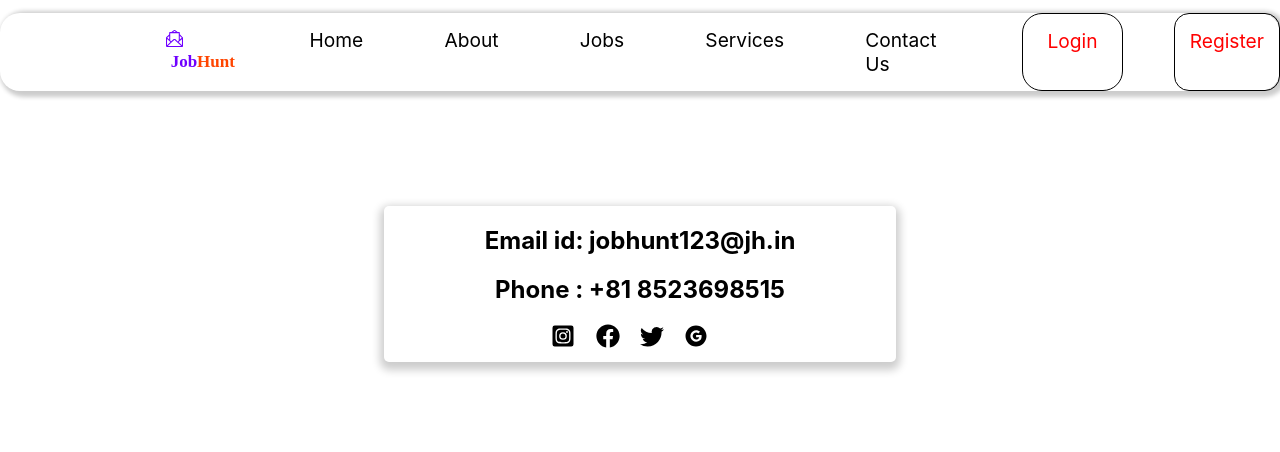
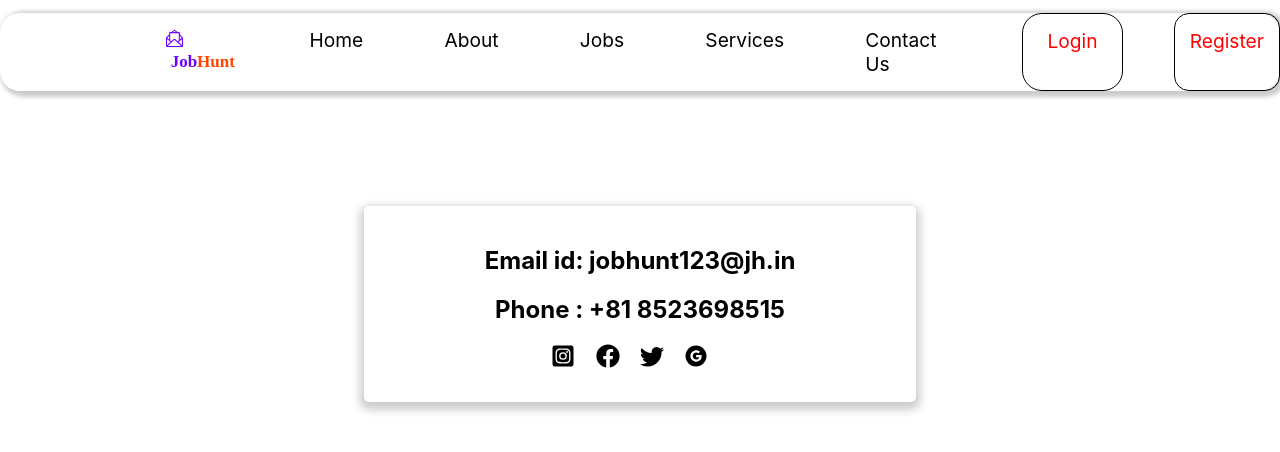
Before and after one commit to kbhargavi333/ISfrontend, a React (Create React App) app: page /contactus in a window 1280 px wide. Shown: the top 452 px of the page. Built offline with nearby package versions, Linux system fonts and the light colour scheme.

Commit message:
Update Contactus.css

```diff
--- a/src/navbar/Contactus.css
+++ b/src/navbar/Contactus.css
@@ -1,4 +1,4 @@
-.card{
+.card {
   display: flex;
   flex-direction: column;
   align-items: center;
@@ -6,17 +6,33 @@
   text-align: justify;
   margin-top: 9%;
 }
-.contact{
+
+.contact {
   box-shadow: 0 4px 8px 4px rgba(0, 0, 0, 0.2);
   transition: 0.3s;
-  width: 40%;
+  width: 80%;
   border-radius: 5px;
   text-align: center;
+  margin: 0 auto;
+  padding: 20px;
 }
-.icon{
+
+.icon {
   color: black;
   text-decoration: none;
   font-size: 24px;
   padding-right: 4%;
   padding-bottom: 2%;
 }
+
+@media screen and (min-width: 768px) {
+  .contact {
+    width: 60%;
+  }
+}
+
+@media screen and (min-width: 1200px) {
+  .contact {
+    width: 40%;
+  }
+}
```
Lines whose indentation alone changed are shown as unchanged.
